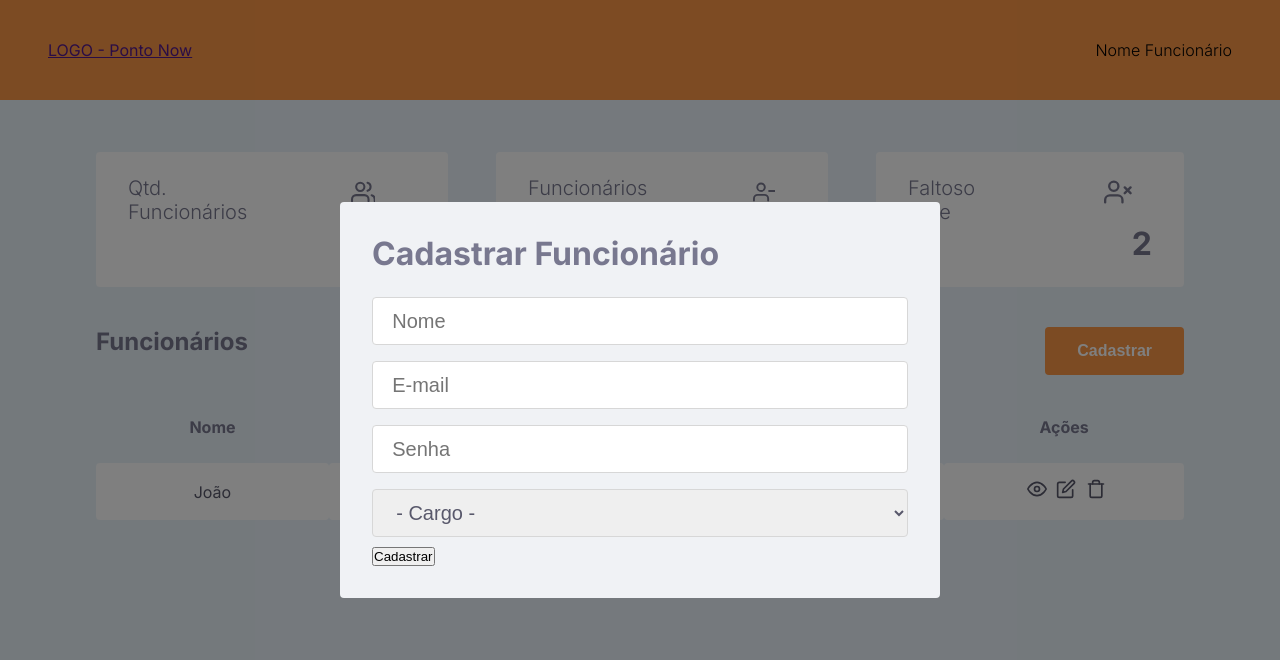
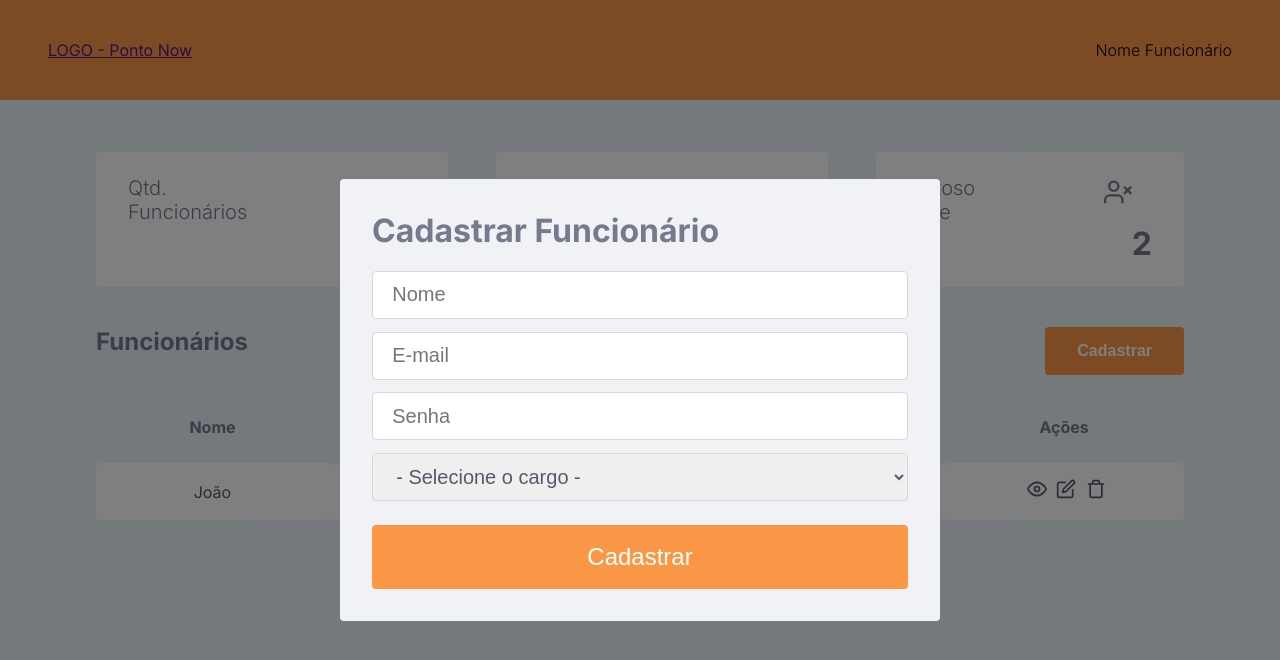
Before and after one commit to jorgelucasalima/pontonow, a React (Create React App) app: page /admin in a window 1280 px wide. Both pictures are taken after a click on the button "Cadastrar". Shown: the top 660 px of the page. Built offline with nearby package versions, Linux system fonts and the light colour scheme.

Commit message:
criado modal cadastrar funcionario

```diff
--- a/src/components/ModalAdmin/index.jsx
+++ b/src/components/ModalAdmin/index.jsx
@@ -17,7 +17,7 @@ export function ModalAdmin(props) {
           <input type="email" placeholder="E-mail"/>
           <input type="password" placeholder="Senha"/>
           <select name="" id="">
-            <option value="" selected>- Cargo -</option>
+            <option value="" selected>- Selecione o cargo -</option>
             <option value="Desenvolvedor">Desenvolvedor</option>
             <option value="Secretária">Secretária</option>
             <option value="Administrativo">Administrativo</option>
--- a/src/components/ModalAdmin/styles.js
+++ b/src/components/ModalAdmin/styles.js
@@ -16,8 +16,26 @@ export const Container = styled.form`
     color: var(--texto-escuro);
     //  font-weight: bold;
     font-size: 1.25rem;
-    margin-top: 0.5rem;
+    margin-top: 0.3rem;
     margin-bottom: 0.5rem;
   }
 
+  button {
+    width: 100%;
+    font-size: 1.5rem;
+    //font-weight: bold;
+    color: #FFFFFF;
+    background: var(--laranga-button);
+    border: 0;
+    padding: 0 2rem;
+    height: 4rem;
+    border-radius: 0.25rem;
+    margin-top: 1rem;
+
+    transition: filter 0.2s;
+    &:hover {
+      filter: brightness(0.9);
+    }
+  }
+
 `;
```
